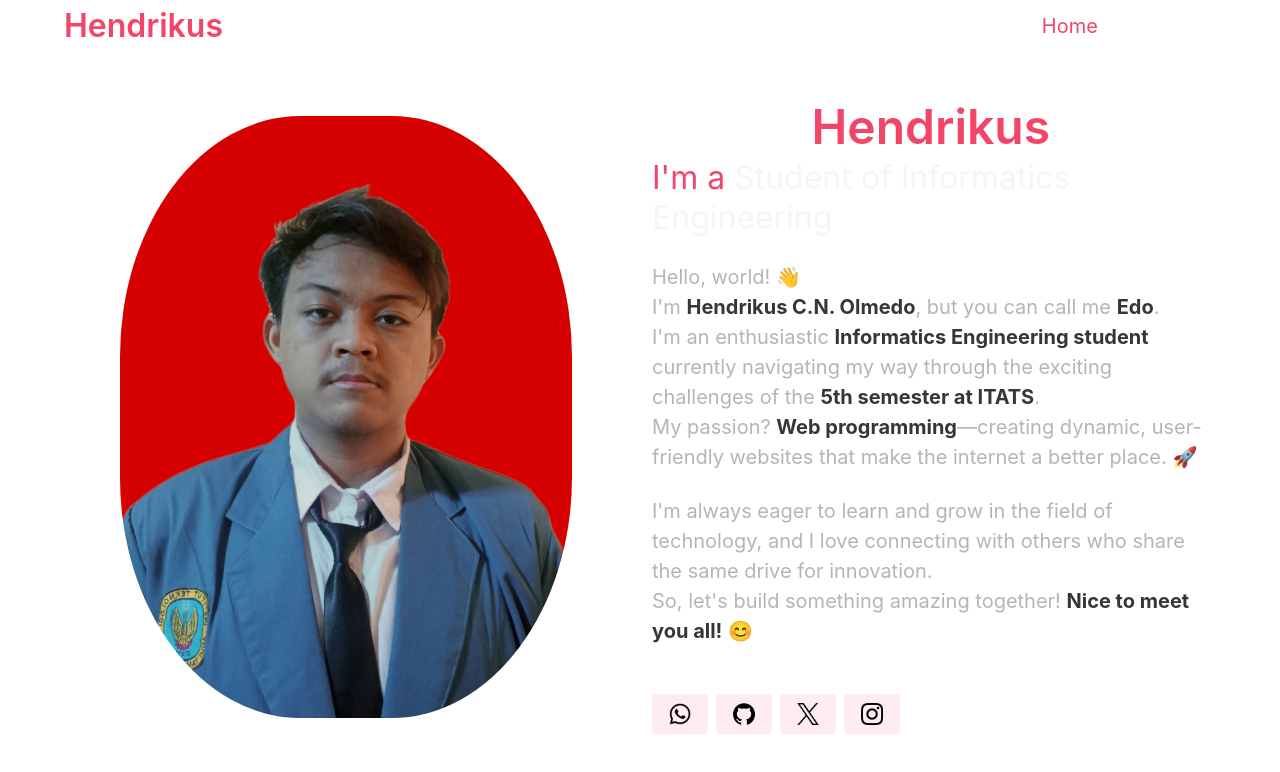
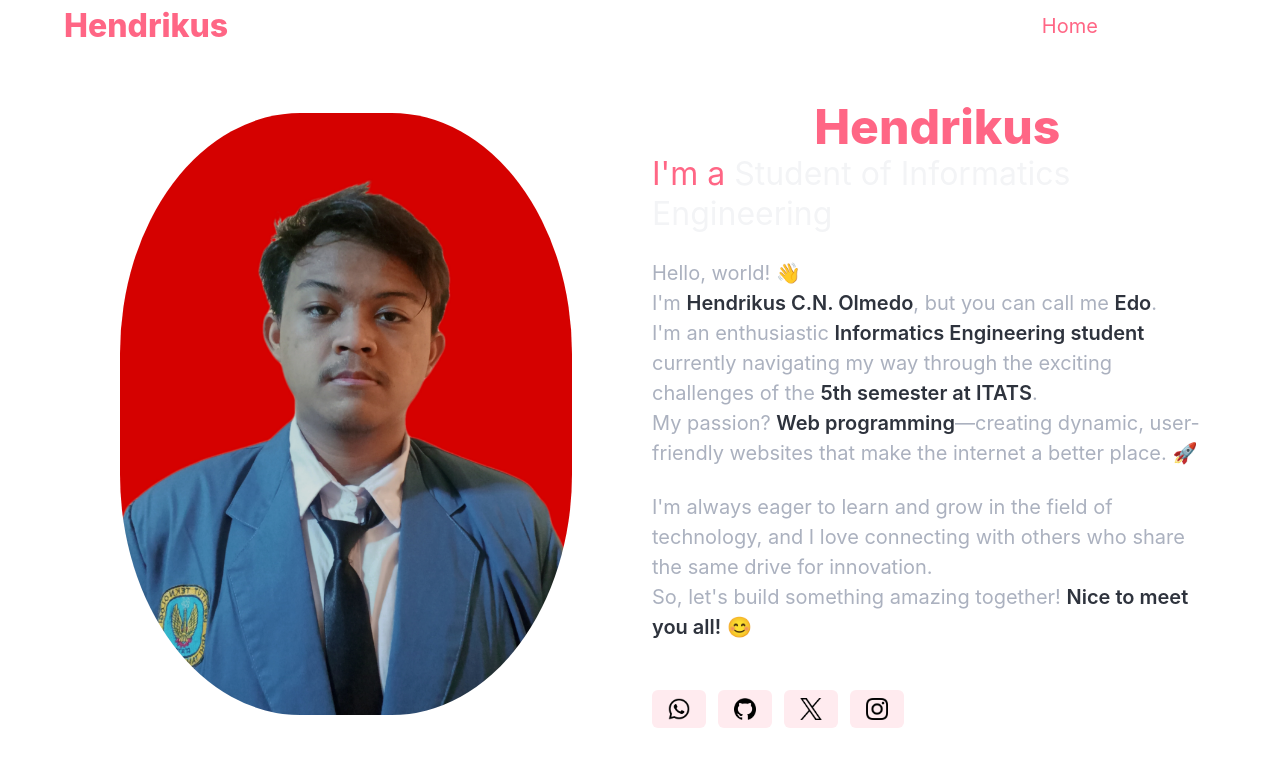
Before and after one commit to edonurcahyo/Profile, a website: page index.html in a window 1280 px wide. Drawn offline with nearby package versions, Linux system fonts and the light colour scheme.

Commit message:
Update index.html

```diff
--- a/index.html
+++ b/index.html
@@ -4,9 +4,9 @@
     <meta charset="UTF-8">
     <meta name="viewport" content="width=device-width, initial-scale=1.0">
     <title>プロフィール</title>
-    <base href="https://edonurcahyo.github.io/Profile/">
+    <!-- <base href="https://edonurcahyo.github.io/Profile/"> -->
     <link rel="shortcut icon" href="images/main.jpg" type="image/x-icon">
-    <link rel="stylesheet" href="https://cdn.jsdelivr.net/npm/bulma@0.9.4/css/bulma.min.css">
+    <link rel="stylesheet" href="https://cdn.jsdelivr.net/npm/bulma@1.0.2/css/bulma.min.css">
 </head>
 <body>
 
```
